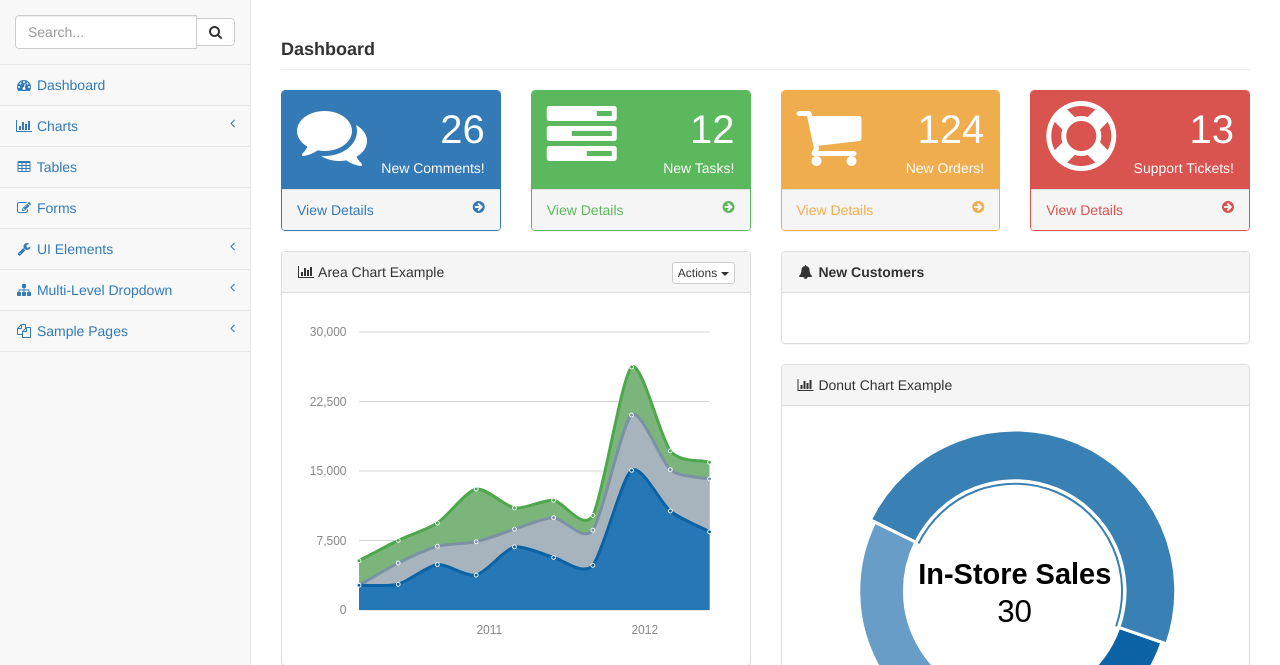
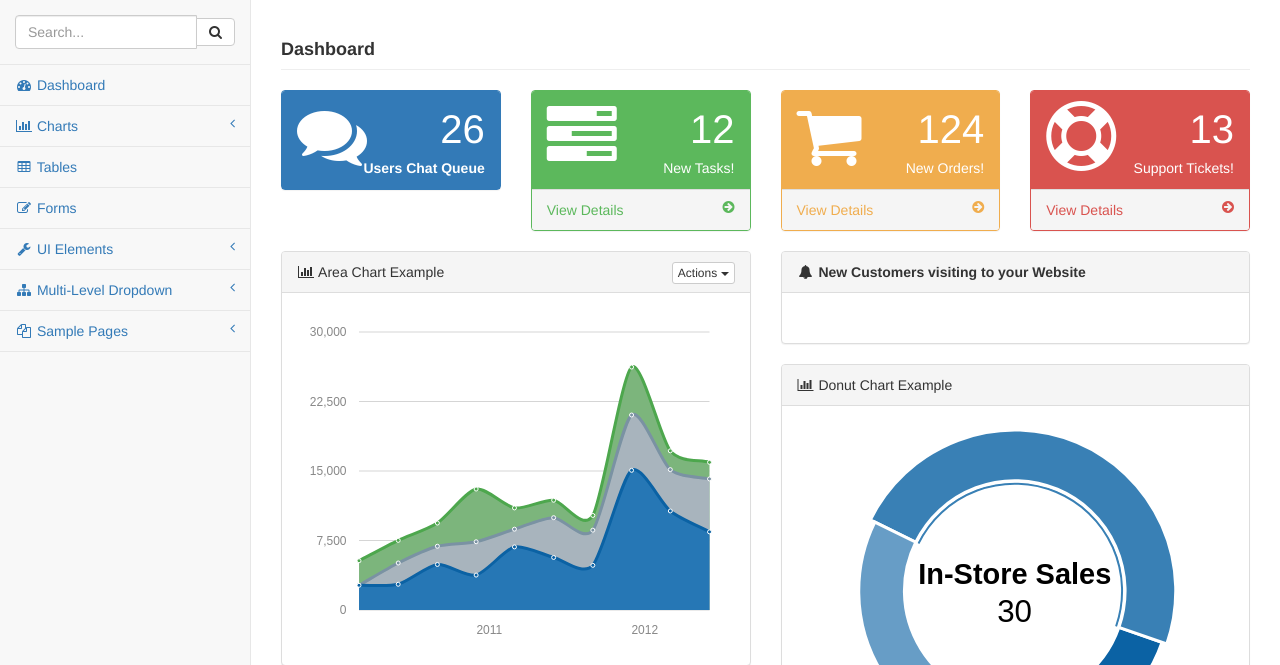
Before and after one commit to AnupChakravarthi/assignlancer, a PHP site: the page made by backend/users_livesupport/index.php in a window 1280 px wide. Shown: the part 51-716 px from the top of the page. Run offline with PHP 8.4, Linux system fonts and the light colour scheme; grey boxes labelled with a size stand in for pictures from a placeholder-image service; data that the repository does not hold is empty; some libraries are stand-ins or nearby versions; some web fonts are replaced.

Commit message:
Updated Code for Chat

```diff
--- a/backend/users_livesupport/index.php
+++ b/backend/users_livesupport/index.php
@@ -49,17 +49,10 @@
                                 </div>
                                 <div class="col-xs-9 text-right">
                                     <div class="huge">26</div>
-                                    <div>New Comments!</div>
+                                    <div><b>Users Chat Queue</b></div>
                                 </div>
                             </div>
                         </div>
-                        <a href="#">
-                            <div class="panel-footer">
-                                <span class="pull-left">View Details</span>
-                                <span class="pull-right"><i class="fa fa-arrow-circle-right"></i></span>
-                                <div class="clearfix"></div>
-                            </div>
-                        </a>
                     </div>
                 </div>
                 <div class="col-lg-3 col-md-6">
@@ -381,7 +374,7 @@
                 <div class="col-lg-6">
                     <div class="panel panel-default">
                         <div class="panel-heading">
-                            <i class="fa fa-bell fa-fw"></i>&nbsp;<b>New Customers</b>
+                            <i class="fa fa-bell fa-fw"></i>&nbsp;<b>New Customers visiting to your Website</b>
                         </div>
                         <!-- /.panel-heading -->
                         <div class="panel-body">
@@ -561,14 +554,18 @@ $(document).ready(function(){
 	  var IPAddress=response[index].IPAddress;
 	  var SessionId=response[index].SessionId;
 	  var queueOn=response[index].queueOn;
+	  var title=IPAddress+'<b>@</b>'+SessionId;
 	      content+='<a href="#" class="list-group-item">';
 		  content+='<div class="container-fluid">';
 		  content+='<div class="row">';
-          content+='<i class="fa fa-comment fa-fw"></i> '+IPAddress+'<b>@</b>'+SessionId;
+          content+='<i class="fa fa-comment fa-fw"></i> '+title;
           content+='<span class="pull-right text-muted">'+queueOn+'</span>';
 		  content+='</div>';
 		  content+='<div class="row">';
-		  content+='<button class="btn btn-default pull-right" style="margin-top:10px;" onclick="javascript:chatBoxInitializer(\'chat_div'+index+'\');"><b>Chat with Customer</b></button>';
+		  content+='<div class="btn-group pull-right" style="margin-top:10px;">';
+		  content+='<button class="btn btn-default"><b>Manage Details</b></button>';
+		  content+='<button class="btn btn-default" onclick="javascript:chatBoxInitializer(\'chat_div'+index+'\',\''+IPAddress+'\',\''+SessionId+'\');"><b>Chat with Customer</b></button>';
+		  content+='</div>';
 		  content+='</div>';
 		  content+='</div>';
           content+='</a>';
--- a/backend/users_livesupport/panelheader.php
+++ b/backend/users_livesupport/panelheader.php
@@ -6,22 +6,40 @@
 function js_ajax(method,url,data,fn_output){
  $.ajax({type: method, url: url,data:data,success: function(response) { fn_output(response); } });
 }
+/* COLLECTIONS */
 var CHATOFFSET=0;
+var chatFormDivisions=[];
+var chatFormOffsets=[];
 var chatData=[];
-function chatBoxInitializer(div_Id){
+function chatBoxInitializer(div_Id,ipaddress,sessionId){
+var setDivisionOffset=true;
+var showOffset=0;
+for(var index=0;index<chatFormDivisions.length;index++){
+  if(chatFormDivisions[index]==div_Id){ setDivisionOffset=false; showOffset=chatFormOffsets[index];break; }
+}
+if(setDivisionOffset){
+  chatFormDivisions[chatFormDivisions.length]=div_Id;
+  chatFormOffsets[chatFormOffsets.length]=CHATOFFSET;
+  showOffset=CHATOFFSET;
+  CHATOFFSET+=350;
+}
 // Only 3 Chats are allowed
+if(chatFormDivisions.length<=3){
   var box = null;
   if(box) {  box.chatbox("option", "boxManager").toggleBox();  }
   else {  box = $("#"+div_Id).chatbox({id:"You", user:{key : "value"},
-        title : '<i class="fa fa-comments" aria-hidden="true"></i> Live Chat Support',
-		offset: CHATOFFSET,
+             title : '<i class="fa fa-comments" aria-hidden="true"></i> '+ipaddress+'@'+sessionId.substring(0,10)+'...',
+		     offset: showOffset,
 		     messageSent : function(id, user, msg) {
              $("#"+div_Id).chatbox("option", "boxManager").addMsg(id, msg);
 		     chatData.push({"title":id,"msg":msg});
 		     setCookie("LiveSupportChat", JSON.stringify(chatData), 1);
 		     console.log("chatData: "+JSON.stringify(chatData));
         }});
-	CHATOFFSET+=350;
+    }
+ }
+ else {
+    alert("Only 3 Chats are allowed Currently..");
  }
 }
 </script>
```
Also changed, not shown: 1 other file. Lines whose indentation alone changed are shown as unchanged.
